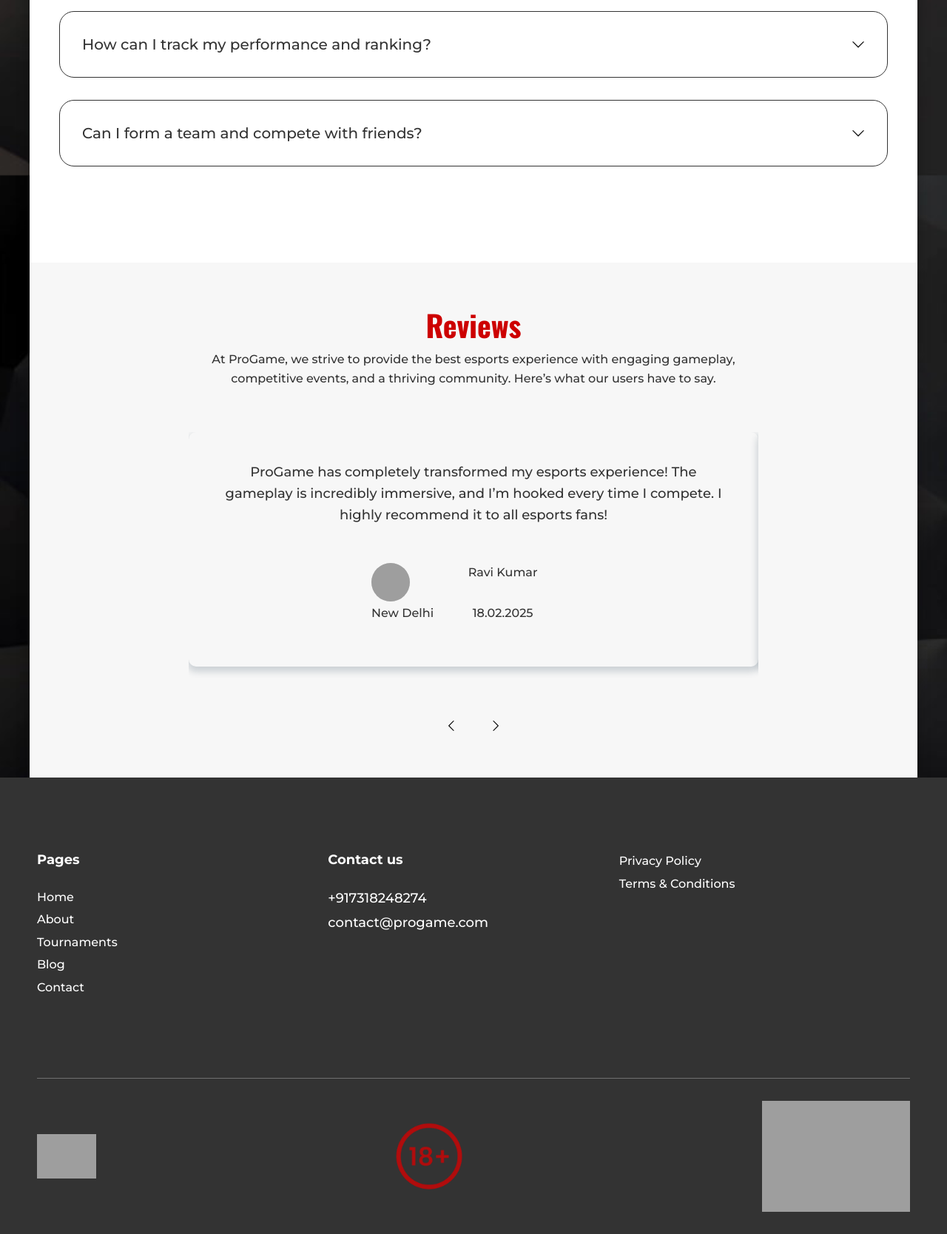
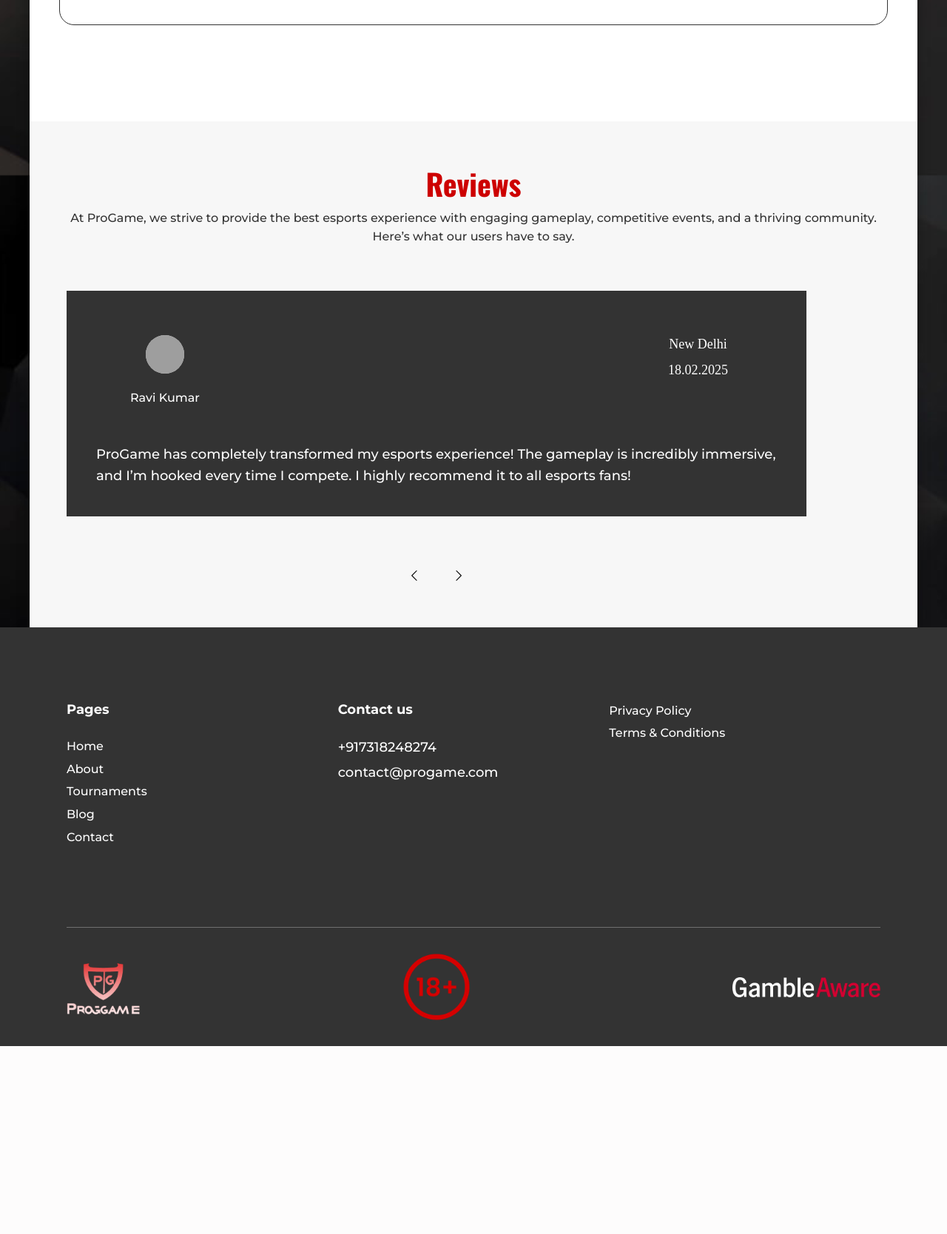
Before and after one commit to TatianaKarpova1999/ProGame, a PHP site: page /index.html in a window 1280 px wide. Shown: the part 4243-5911 px from the top of the page at 74% size. After the commit the page ends 5657 px from the top, so only its background shows below. Run offline with PHP 8.4, Linux system fonts and the light colour scheme; some web fonts are replaced; grey boxes are pictures that could not be loaded.

Commit message:
добавляет адаптив

```diff
--- a/blog/index.html
+++ b/blog/index.html
@@ -316,7 +316,7 @@
           </div>
           <div class="footer-bottom">
             <a href="/" aria-current="page" class="brand w-nav-brand w--current"
-              ><img class="logo" src="images/logo.png" alt="Logotype"
+              ><img class="logo" src="/images/logo-footer.png" alt="Logotype"
             /></a>
             <img
               class="age-icon"
@@ -324,12 +324,12 @@
               alt="age restrictions 18+"
             />
             <a
-              href="https://www.gambleaware.org/"
+              href=" https://www.gamcare.org.uk/"
               aria-current="page"
               class="brand w-nav-brand w--current"
               ><img
                 class="logo-footer"
-                src="/images/gameble.png"
+                src="/images/gamcare.png"
                 alt="GambleAware Logo"
             /></a>
           </div>
--- a/index.html
+++ b/index.html
@@ -378,19 +378,7 @@
                   dynamic forms of modern competition. Players train
                   extensively, developing game mechanics, coordination, and
                   strategic thinking to excel at the highest levels.
-                  <br /><br />
-                  Esports is more than just gaming—it's a growing community
-                  where fans and players connect, share experiences, and
-                  celebrate their passion for competition. With live broadcasts,
-                  professional leagues, and global tournaments, esports
-                  continues to expand, bringing together players and fans from
-                  around the world in a shared love for gaming.
-                  <br /><br />
-                  Whether you're an aspiring pro, a casual gamer, or a dedicated
-                  fan, esports offers a unique and thrilling experience for
-                  everyone. Step into the world of competitive gaming and be
-                  part of a fast-evolving industry that redefines the future of
-                  sports and entertainment.
+                  <br />
                 </p>
               </div>
 
@@ -573,10 +561,12 @@
                               alt="Ravi Kumar"
                               class="cover-image"
                             />
+                            <div>Ravi Kumar</div>
                           </div>
-                          <div>Ravi Kumar</div>
-                          <div>New Delhi</div>
-                          <div>18.02.2025</div>
+                          <div class="review-city">
+                            <span>New Delhi</span>
+                            <span>18.02.2025</span>
+                          </div>
                         </div>
                       </div>
                     </div>
@@ -598,10 +588,12 @@
                               class="cover-image"
                               aria-hidden="true"
                             />
+                            <div aria-hidden="true">Priya Sharma</div>
                           </div>
-                          <div aria-hidden="true">Priya Sharma</div>
-                          <div aria-hidden="true">Mumbai</div>
-                          <div aria-hidden="true">15.01.2025</div>
+                          <div class="review-city">
+                            <span aria-hidden="true">Mumbai</span>
+                            <span aria-hidden="true">15.01.2025</span>
+                          </div>
                         </div>
                       </div>
                     </div>
@@ -622,10 +614,12 @@
                               class="cover-image"
                               aria-hidden="true"
                             />
+                            <div aria-hidden="true">Amit Verma</div>
                           </div>
-                          <div aria-hidden="true">Amit Verma</div>
-                          <div aria-hidden="true">Bangalore</div>
-                          <div aria-hidden="true">10.12.2024</div>
+                          <div class="review-city">
+                            <span aria-hidden="true">Bangalore</span>
+                            <span aria-hidden="true">10.12.2024</span>
+                          </div>
                         </div>
                       </div>
                     </div>
@@ -646,10 +640,12 @@
                               class="cover-image"
                               aria-hidden="true"
                             />
+                            <div aria-hidden="true">Neha Singh</div>
                           </div>
-                          <div aria-hidden="true">Neha Singh</div>
-                          <div aria-hidden="true">Kolkata</div>
-                          <div aria-hidden="true">25.11.2024</div>
+                          <div class="review-city">
+                            <span aria-hidden="true">Kolkata</span>
+                            <span aria-hidden="true">25.11.2024</span>
+                          </div>
                         </div>
                       </div>
                     </div>
@@ -733,7 +729,7 @@
           </div>
           <div class="footer-bottom">
             <a href="/" aria-current="page" class="brand w-nav-brand w--current"
-              ><img class="logo" src="images/logo.png" alt="Logotype"
+              ><img class="logo" src="images/logo-footer.png" alt="Logotype"
             /></a>
             <img
               class="age-icon"
@@ -741,12 +737,12 @@
               alt="age restrictions 18+"
             />
             <a
-              href="https://www.gambleaware.org/"
+              href=" https://www.gamcare.org.uk/"
               aria-current="page"
               class="brand w-nav-brand w--current"
               ><img
                 class="logo-footer"
-                src="images/gameble.png"
+                src="images/gamcare.png"
                 alt="GambleAware Logo"
             /></a>
           </div>
--- a/styles/styles.css
+++ b/styles/styles.css
@@ -665,7 +665,7 @@ ul {
 
 .container {
     width: 100%;
-    max-width: 1500px;
+    max-width: 1200px;
     padding-left: 50px;
     padding-right: 50px;
 }
@@ -694,7 +694,7 @@ ul {
 }
 
 .logo {
-    max-width: 80px;
+    max-width: 100px;
 }
 
 .nav-menu {
@@ -1077,6 +1077,7 @@ ul {
 .slides {
     display: flex;
     transition: transform 0.5s ease-in-out;
+    background-color: #333;
 
     &.dropdown-wrapper {
         flex-flow: row;
@@ -1087,10 +1088,11 @@ ul {
     min-width: 100%;
     box-sizing: border-box;
     padding: 40px;
-    border-radius: 10px;
+
     background-color: transparent;
     min-height: 250px;
-    box-shadow: 0px 5px 10px 2px rgba(34, 60, 80, 0.2);
+    background-color: #333;
+    color: #fff;
 }
 
 .section {
@@ -1209,7 +1211,7 @@ ul {
     grid-row-gap: var(--mobile-spacing);
     flex-flow: column;
     width: 100%;
-    max-width: 70%;
+    max-width: 100%;
     margin: 0 auto;
     display: flex;
 }
@@ -1259,31 +1261,49 @@ ul {
     flex-flow: column;
     height: 100%;
     display: flex;
+    flex-direction: column-reverse;
 }
 
 
 .review-info {
-    grid-column-gap: 15px;
-    grid-row-gap: 3px;
-    grid-template-rows: auto auto;
-    grid-template-columns: auto 1fr;
-    grid-auto-columns: 1fr;
-    width: 40%;
+    display: flex;
+    width: 90%;
     padding-top: 20px;
     padding-bottom: 20px;
     padding-right: 20px;
-    display: grid;
-    color: #333;
+    justify-content: space-between;
+
+    color: #fff;
     margin: 0 auto;
 }
 
+.review-city {
+    display: flex;
+    flex-direction: column;
+    gap: 10px;
+
+    span {
+        font-size: 18px;
+        font-weight: 300;
+    }
+}
+
+
 .reviewer-img {
-    background-color: var(--img-background);
-    border-radius: 100%;
-    width: 52px;
-    min-width: 52px;
-    height: 52px;
-    overflow: hidden;
+
+
+    color: #fff;
+
+    img {
+        width: 52px;
+        min-width: 52px;
+        height: 52px;
+        overflow: hidden;
+        background-color: var(--img-background);
+        border-radius: 100%;
+        margin-bottom: 20px;
+    }
+
 }
 
 .right-arrow {
@@ -1317,7 +1337,8 @@ ul {
 .review-text {
     font-size: 18px;
     line-height: 160%;
-    color: #333;
+    color: #fff;
+    text-align: left;
 }
 
 .controls {
```
Also changed, not shown: other parts of styles/styles.css (+107 -22 lines), about/index.html (+3 -10 lines), contact/index.html (+6 -9 lines), tournaments/index.html (+4 -4 lines), images/18+.png, images/favicon.png (added), images/gamcare.png (added), images/logo-footer.png (added), images/logo.png (added).
